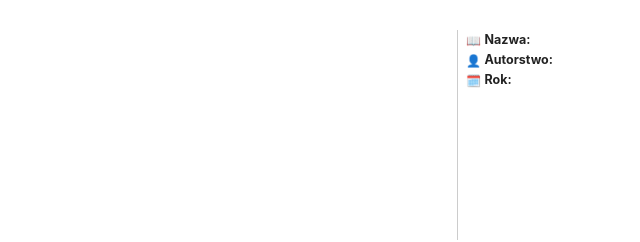
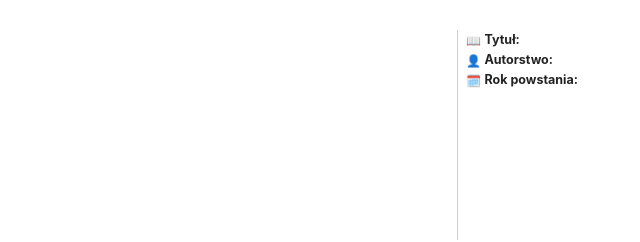
Before and after one commit to cocoflannel/mosaics, a plain HTML site: page index.html in a window 1280 px wide. Shown: the full height of the page, 182-822 px from the left. Drawn offline with Linux system fonts and the light colour scheme.

Commit message:
Add files via upload

```diff
--- a/index.html
+++ b/index.html
@@ -93,9 +93,9 @@
     </div>
 
     <div class="col-right">
-      <div><span class="ico">📖</span> <strong>Nazwa:</strong> <span id="nazwa"></span></div>
+      <div><span class="ico">📖</span> <strong>Tytuł:</strong> <span id="tytul"></span></div>
       <div><span class="ico">👤</span> <strong>Autorstwo:</strong> <span id="autorstwo"></span></div>
-      <div><span class="ico">🗓️</span> <strong>Rok:</strong> <span id="rok"></span></div>
+      <div><span class="ico">🗓️</span> <strong>Rok powstania:</strong> <span id="rok"></span></div>
     </div>
   </div>
 
@@ -107,7 +107,7 @@
   document.getElementById('nr').textContent = nr;
   document.getElementById('opis').textContent = get('opis');
   document.getElementById('adres').textContent = get('adres');
-  document.getElementById('nazwa').textContent = get('tytul') || get('nazwa');
+  document.getElementById('tytul').textContent = get('tytul');
   document.getElementById('autorstwo').textContent = get('autorstwo');
   document.getElementById('rok').textContent = get('rok');
 
```
